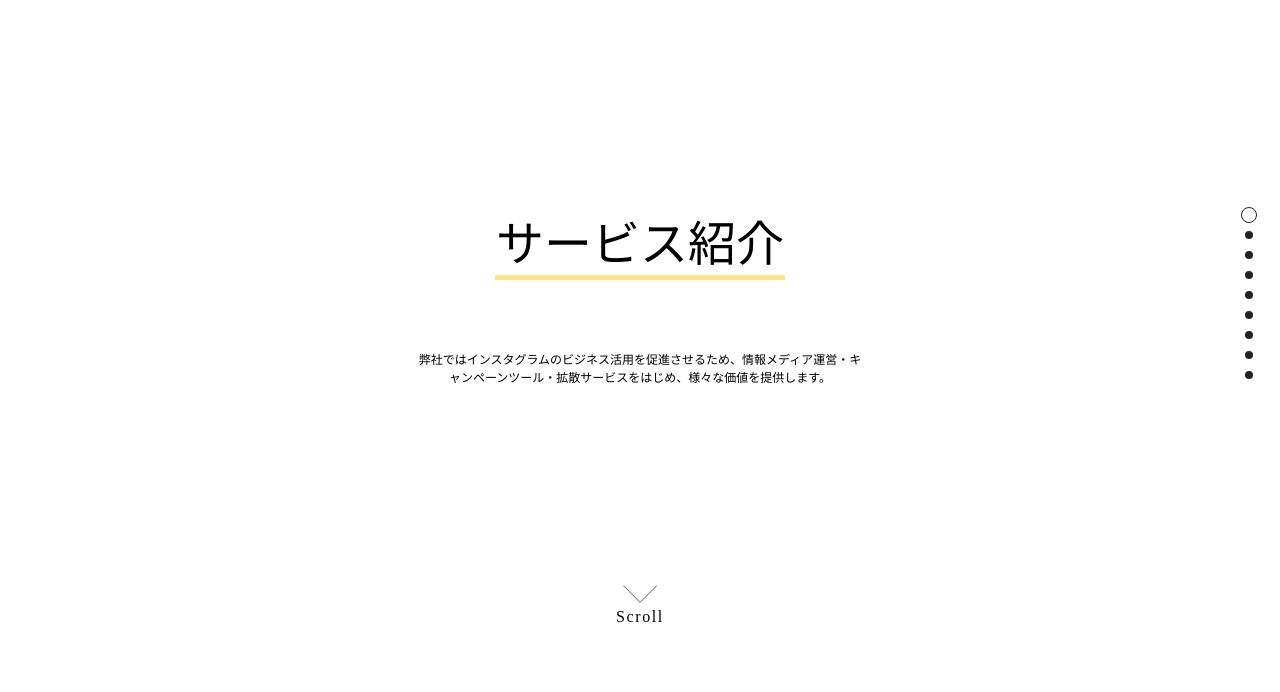
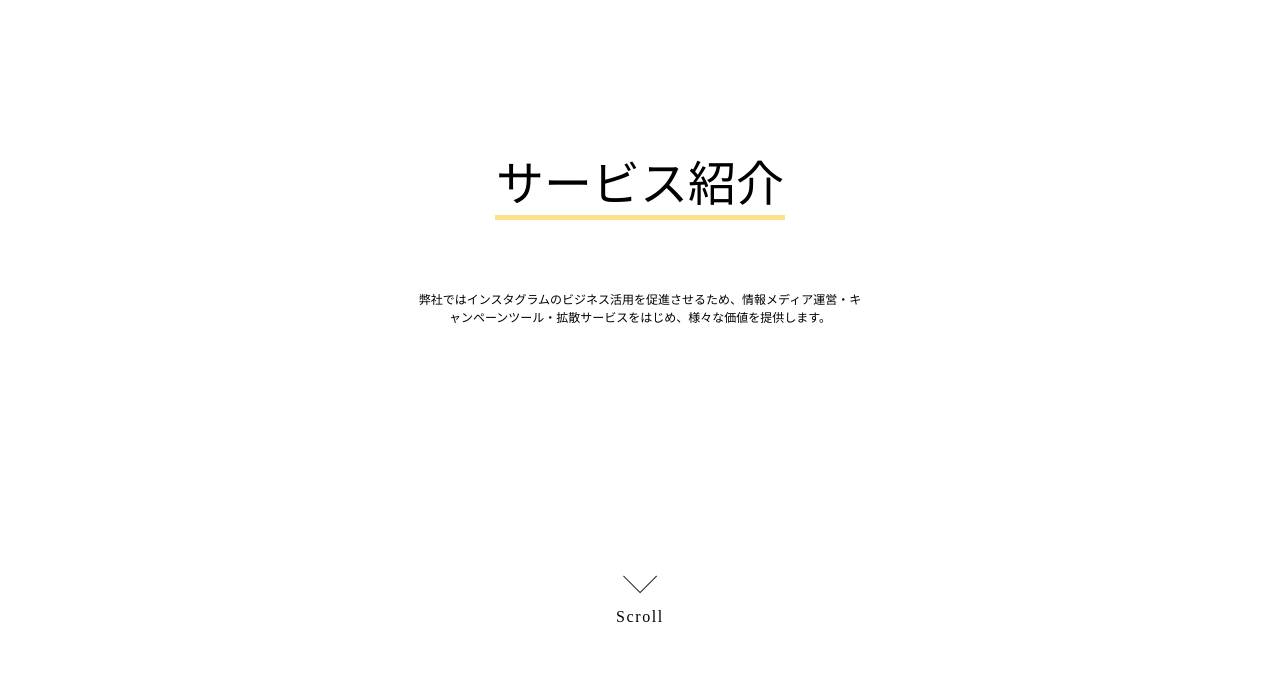
Before and after one commit to yuchanLiT/instaantenna, a plain HTML site: page index.html in a window 1280 px wide. Shown: the part 105-797 px from the top of the page. Drawn offline with nearby package versions, Linux system fonts and the light colour scheme; a web font is replaced by a local one.

Commit message:
seventh commit

```diff
--- a/css/style.css
+++ b/css/style.css
@@ -223,6 +223,12 @@ span.scroll {
 .section {
     text-align: center;
     font-family: "marugo";
+    height: 700px;
+}
+
+.section1{
+    padding-top: 250px;
+    margin: 0 auto;
 }
 
 
@@ -319,7 +325,6 @@ span.scroll {
 
 footer {
     position: absolute;
-    bottom: 0;
     width: 100%;
     height: 385px;
     background-color: #fce38a;
--- a/index.html
+++ b/index.html
@@ -6,10 +6,12 @@
     <meta name="viewport" content="width=device-width,initial-scale=1">
     <title>インスタアンテナ　サービス紹介</title>
     <link rel="stylesheet" href="css/style.css">
+    <link rel="stylesheet" href="css/media.css">
+    <!--
     <link rel="stylesheet" href="css/jquery.fullPage.css">
-    <link rel="stylesheet" href="css/media.css">
     <script src="http://ajax.googleapis.com/ajax/libs/jquery/1.11.1/jquery.min.js"></script>
     <script src="js/jquery.fullpage.min.js"></script>
+-->
 </head>
 
 <body>
@@ -239,7 +241,7 @@
                 </div>
             </div>
         </section>
-        <section class="section" style="text-align: left; font-family: sans-serif">
+    </div>
     <footer id="footer">
         <div class="footer-02">
             <div class="wrap">
@@ -341,16 +343,6 @@
             <!-- /wrap -->
         </div>
     </footer>
-        </section>
-
-    </div>
-
-    <script>
-        $('#fullpage').fullpage({
-            anchors: ['firstPage', 'secondPage', 'thirdPage', 'fourthPage', 'fifthPage', 'sixthPage', 'seventhPage', 'eighthPage', 'ninethPage'],
-            navigation: true
-        });
-    </script>
 </body>
 
 </html>
```
Lines whose indentation alone changed are shown as unchanged.
